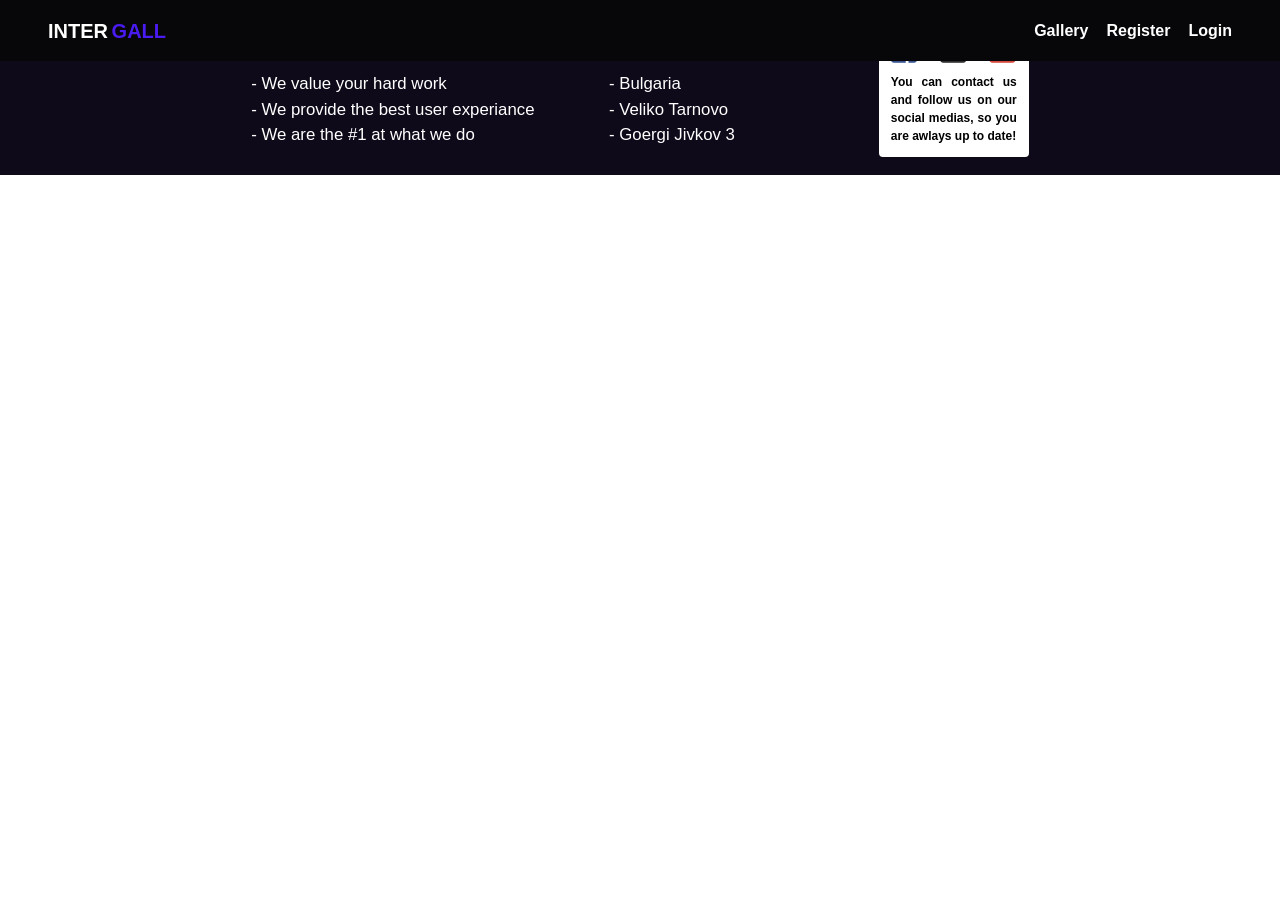
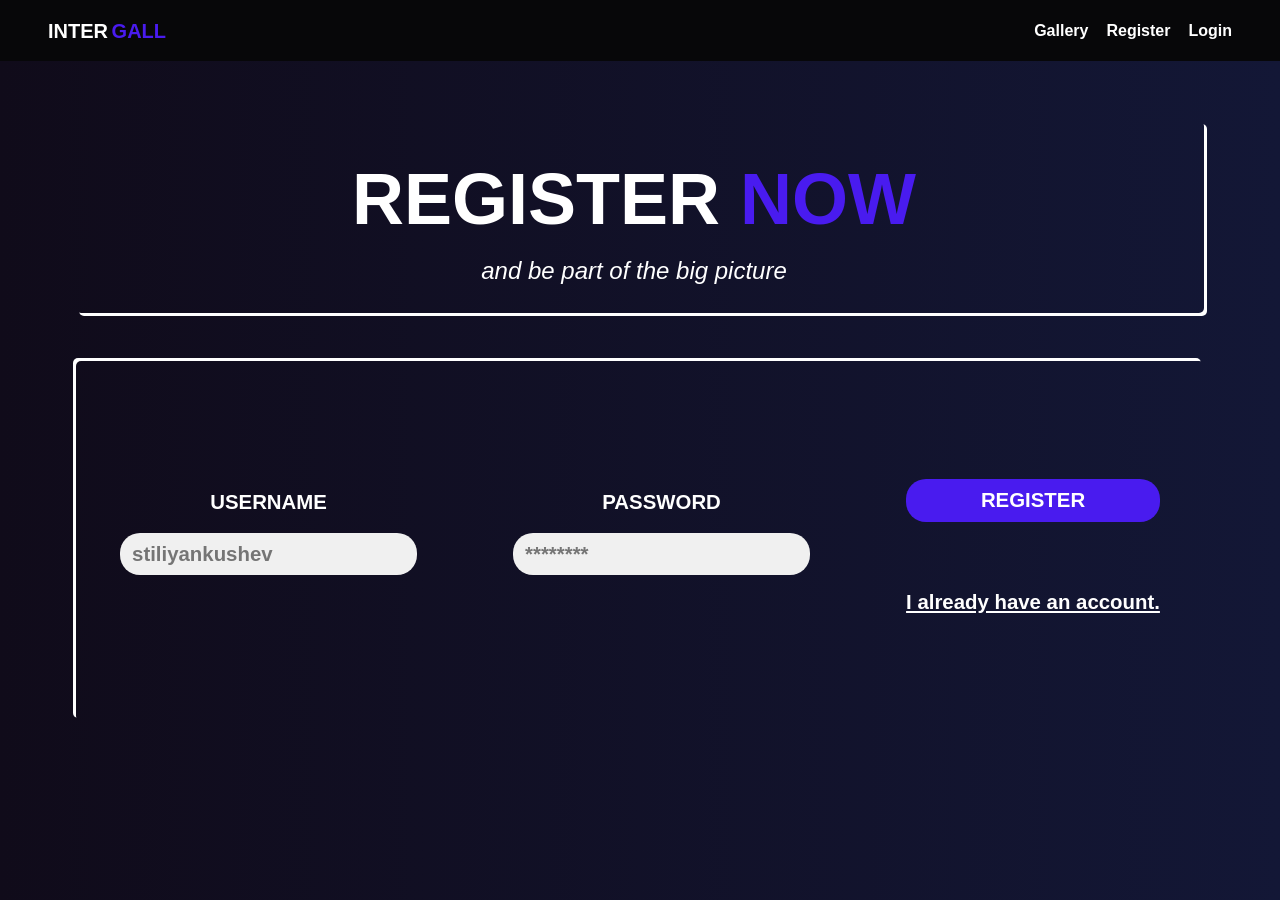
Before and after one commit to StiliyanKushev/intergall, a Jekyll site: the page built from register.html, in a window 1280 px wide and 900 px high. Built offline with Jekyll 4.4.1, drawn with Linux system fonts in a browser that asks for light colours.

Commit message:
added a register page

```diff
--- a/docs/feed.xml
+++ b/docs/feed.xml
@@ -1,4 +1,4 @@
-<?xml version="1.0" encoding="utf-8"?><feed xmlns="http://www.w3.org/2005/Atom" ><generator uri="https://jekyllrb.com/" version="3.8.5">Jekyll</generator><link href="/intergall/feed.xml" rel="self" type="application/atom+xml" /><link href="/intergall/" rel="alternate" type="text/html" /><updated>2018-11-28T18:37:15+02:00</updated><id>/intergall/feed.xml</id><entry><title type="html">Welcome to Jekyll!</title><link href="/intergall/jekyll/update/2018/11/26/welcome-to-jekyll.html" rel="alternate" type="text/html" title="Welcome to Jekyll!" /><published>2018-11-26T13:24:32+02:00</published><updated>2018-11-26T13:24:32+02:00</updated><id>/intergall/jekyll/update/2018/11/26/welcome-to-jekyll</id><content type="html" xml:base="/intergall/jekyll/update/2018/11/26/welcome-to-jekyll.html">&lt;p&gt;You’ll find this post in your &lt;code class=&quot;highlighter-rouge&quot;&gt;_posts&lt;/code&gt; directory. Go ahead and edit it and re-build the site to see your changes. You can rebuild the site in many different ways, but the most common way is to run &lt;code class=&quot;highlighter-rouge&quot;&gt;jekyll serve&lt;/code&gt;, which launches a web server and auto-regenerates your site when a file is updated.&lt;/p&gt;
+<?xml version="1.0" encoding="utf-8"?><feed xmlns="http://www.w3.org/2005/Atom" ><generator uri="https://jekyllrb.com/" version="3.8.5">Jekyll</generator><link href="/intergall/feed.xml" rel="self" type="application/atom+xml" /><link href="/intergall/" rel="alternate" type="text/html" /><updated>2018-11-28T18:55:20+02:00</updated><id>/intergall/feed.xml</id><entry><title type="html">Welcome to Jekyll!</title><link href="/intergall/jekyll/update/2018/11/26/welcome-to-jekyll.html" rel="alternate" type="text/html" title="Welcome to Jekyll!" /><published>2018-11-26T13:24:32+02:00</published><updated>2018-11-26T13:24:32+02:00</updated><id>/intergall/jekyll/update/2018/11/26/welcome-to-jekyll</id><content type="html" xml:base="/intergall/jekyll/update/2018/11/26/welcome-to-jekyll.html">&lt;p&gt;You’ll find this post in your &lt;code class=&quot;highlighter-rouge&quot;&gt;_posts&lt;/code&gt; directory. Go ahead and edit it and re-build the site to see your changes. You can rebuild the site in many different ways, but the most common way is to run &lt;code class=&quot;highlighter-rouge&quot;&gt;jekyll serve&lt;/code&gt;, which launches a web server and auto-regenerates your site when a file is updated.&lt;/p&gt;
 
 &lt;p&gt;To add new posts, simply add a file in the &lt;code class=&quot;highlighter-rouge&quot;&gt;_posts&lt;/code&gt; directory that follows the convention &lt;code class=&quot;highlighter-rouge&quot;&gt;YYYY-MM-DD-name-of-post.ext&lt;/code&gt; and includes the necessary front matter. Take a look at the source for this post to get an idea about how it works.&lt;/p&gt;
 
--- a/register.html
+++ b/register.html
@@ -3,3 +3,29 @@
 title: Register
 permalink: /register/
 ---
+<main class="site-login">
+        <div class="wrapper">
+            <section>
+                <h1>REGISTER <span class="important-text">NOW</span></h1>
+                <p>and be part of the big picture</p>
+            </section>
+            <section>
+                <div class="container">
+                    <form action="#">
+                        <div>
+                            <label for="username">USERNAME</label>
+                            <input type="text" id="username" placeholder="stiliyankushev">
+                        </div>
+                        <div>
+                            <label for="password">PASSWORD</label>
+                            <input type="password" id="password" placeholder="********">
+                        </div>
+                        <div>
+                            <input type="submit" value="REGISTER">
+                            <a href="{{site.baseurl}}/login">I already have an account.</a>
+                        </div>
+                    </form>
+                </div>
+            </section>
+        </div>
+    </main>
```
Also changed, not shown: docs/register/index.html (+26 -1 lines).
